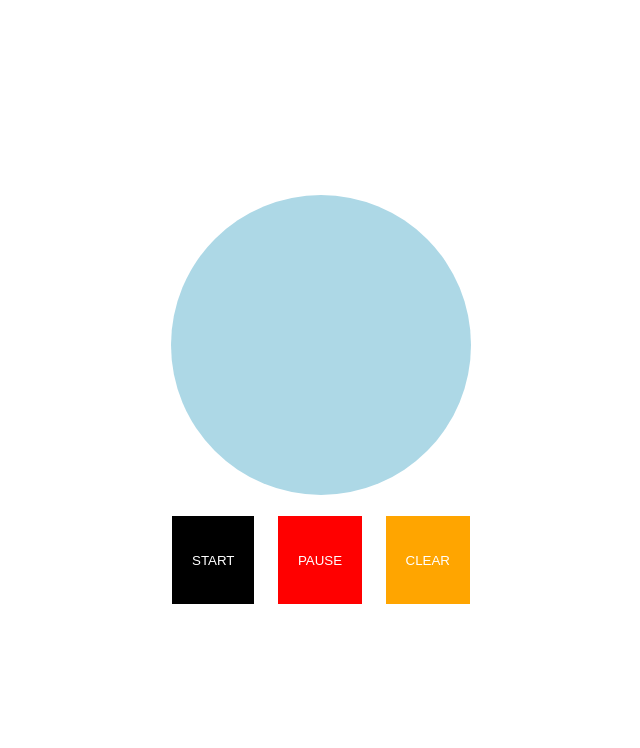
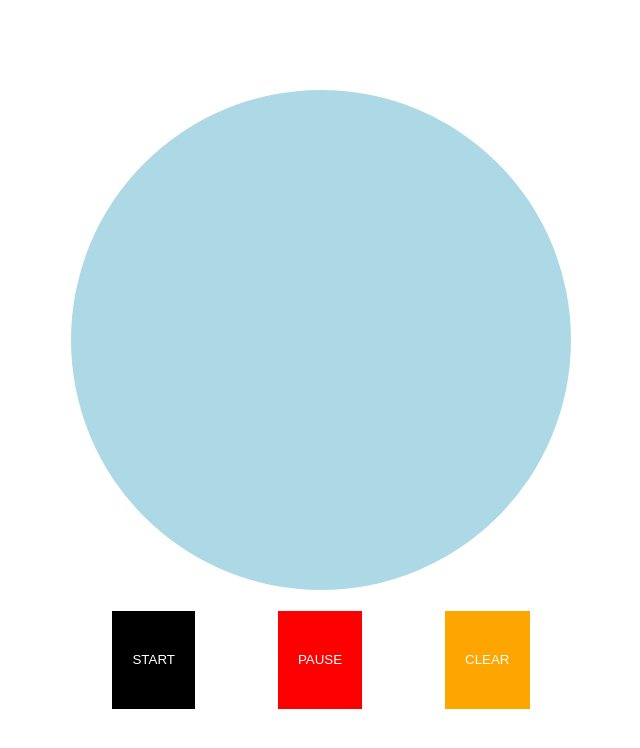
Before and after one commit to hikoand/timer-js, a plain HTML site: page index.html in a window 1280 px wide. Shown: the whole page, without its empty margins (319-959 px from the left). Drawn offline with Linux system fonts and the light colour scheme.

Commit message:
Update style.css

```diff
--- a/css/style.css
+++ b/css/style.css
@@ -13,7 +13,7 @@ body{
 #stop_watch_wrap {
   display: flex;
   flex-direction: column;
-  width: 300px;
+  width: 500px;
   min-height: 150px;
   margin: 0 auto;
 }
@@ -22,10 +22,10 @@ body{
   display: flex;
   align-items: center;
   justify-content: center;
-  height: 300px;
-  width: 100%;
+  height: 500px;
+  width: 500px;
   background: lightblue;
-  font-size: 48px;
+  font-size: 150px;
   color: #fff;
   border-radius: 100%;
   margin-bottom: 20px;
@@ -34,7 +34,7 @@ body{
 .button_wrap {
   display: flex;
   align-items: center;
-  justify-content: space-between;
+  justify-content: space-around;
 }
 
 .button_wrap button {
@@ -42,7 +42,7 @@ body{
   background: black;
   color: #fff;
   border: 1px solid #fff;
-  height: 90px;
+  height: 100px;
   line-height: 90px;
   padding: 0 20px;
 }
```
